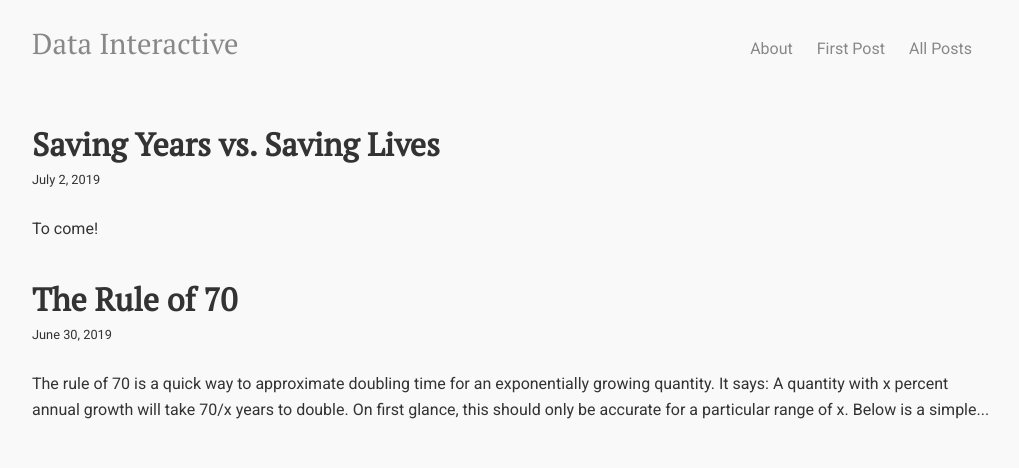
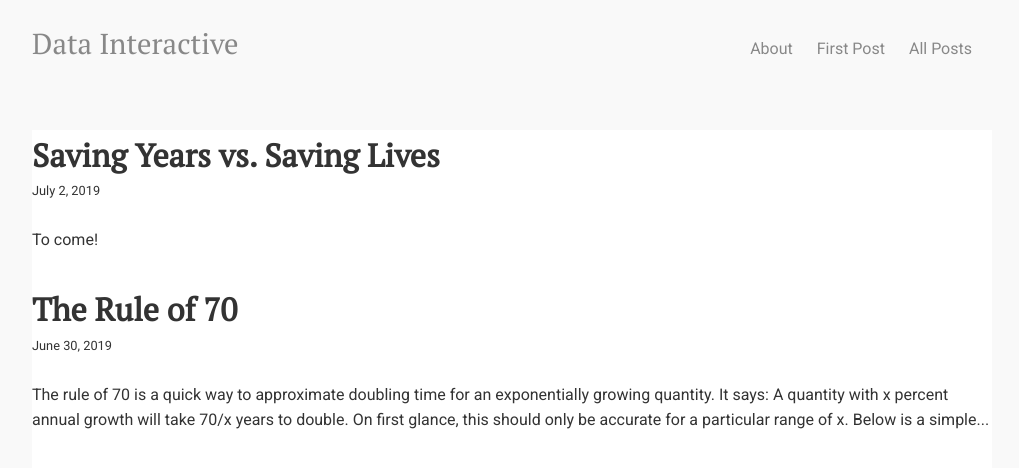
Before and after one commit to datainteractive/datainteractive.github.io, a Jekyll site: the page built from index.html, in a window 1280 px wide. Shown: the top 468 px of the page, without its empty margins (128-1147 px from the left). Built offline with Jekyll 4.4.1, drawn with Linux system fonts in a browser that asks for light colours; comment, search, counter and statistics services are not loaded.

Commit message:
Update page.html

```diff
--- a/_layouts/page.html
+++ b/_layouts/page.html
@@ -34,7 +34,7 @@
 	<div class="post-nav">
 	</div>
 
-	<div class="post>
+	<div class="post">
 
 	{% if page.title %}
 		<h1>{{ page.title }}</h1>
```
